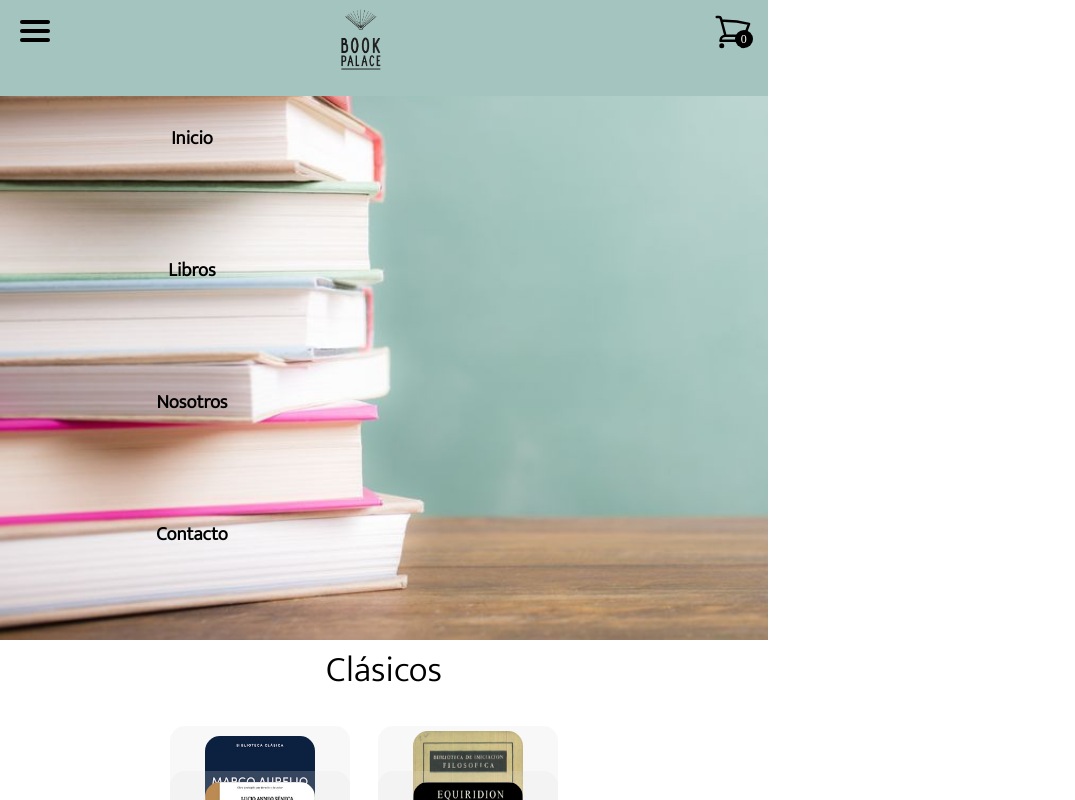
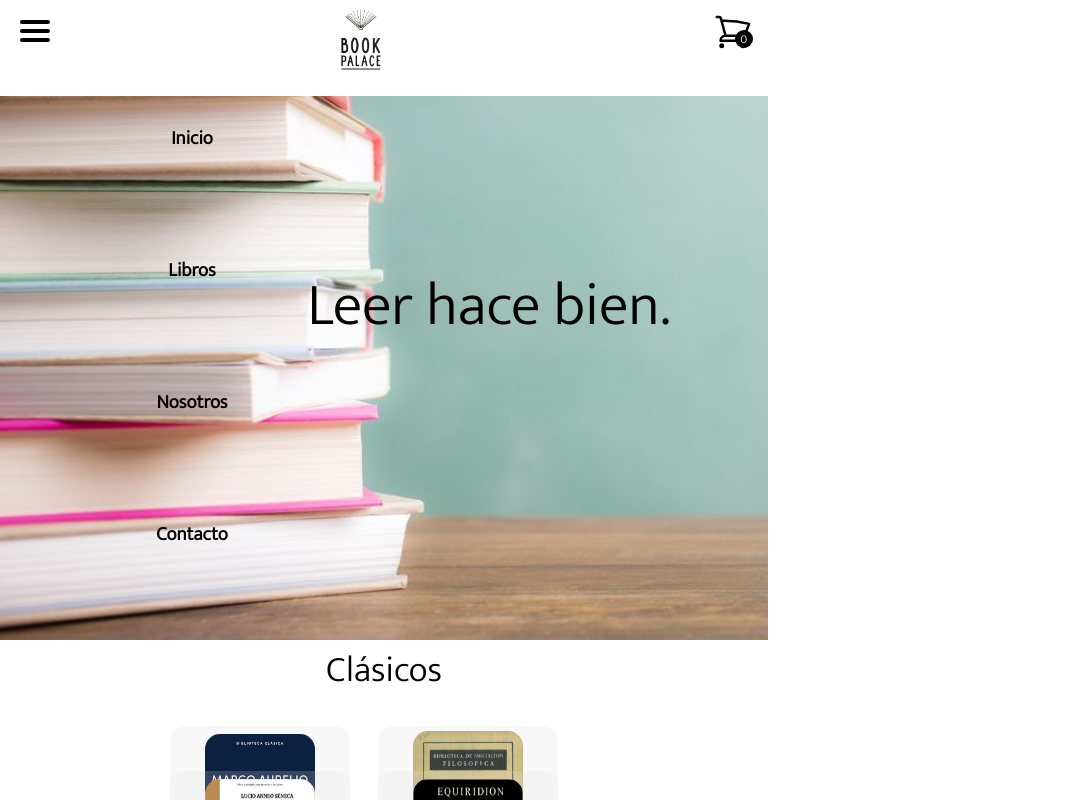
Before and after one commit to micaiann/Proyecto-React, a Next.js app: page / in a window 768 px wide. Shown: the top 800 px of the page, 1075 px wide, since content can reach past the window. Built offline with nearby package versions, Linux system fonts and the light colour scheme.

Commit message:
modificaciones inicio y css

```diff
--- a/src/pages/index.js
+++ b/src/pages/index.js
@@ -30,7 +30,8 @@ const index = () => {
 
         <main>
           {/* INICIO */}
-          <div className={styles.inicio}> </div>
+          <div className={styles.inicio}>
+            <h2>Leer hace bien.</h2> </div>
 
           {/* CLÁSICOS */}
           <div>
--- a/src/styles/Home.module.css
+++ b/src/styles/Home.module.css
@@ -1,4 +1,3 @@
-
 
 
   .card h2 {
@@ -93,6 +92,15 @@
   background-image: url(/images/Libros-Home.jpeg);
   background-size: cover;
   background-repeat: no-repeat;
+
+}
+.inicio >h2 {
+  font-size:70px;
+  font-weight: 100;
+  position: relative;
+  left: 40%;
+  top: 40%;
+
 }
 
 @media screen and (min-width: 200px) and (max-width:768px) {
@@ -104,9 +112,15 @@
     background-repeat: no-repeat;
 
   }
+  .inicio >h2 {
+    font-size:15px;
+    font-weight: 50;
+    position: relative;
+    left: 75%;
+    top: 15%;
 
 }
-
+  }
 @media screen and (min-width: 768px) and (max-width:1024px) {
 
 .inicio {
@@ -117,4 +131,14 @@
   background-repeat: no-repeat;
 
 }
+
+.inicio >h2 {
+  font-size:60px;
+  font-weight: 50;
+  position: relative;
+  left: 40%;
+  top: 40%;
+
 }
+
+  }
--- a/src/styles/globals.css
+++ b/src/styles/globals.css
@@ -21,7 +21,9 @@
 /*** Reset ***/
 * {box-sizing: border-box;
   padding: 0;
-  margin: 0 ;}
+  margin: 0 ;
+font-family: var(--first-font);}
+
 
 /*** Carrito ***/
 
@@ -233,7 +235,7 @@ a {
   align-content: center;
   height: 12%;
   width: 100%;
-  background-color: #A4C4BF;
+  background-color: #ffffff;
   z-index:99995 ;
   top:0;
 }
@@ -279,7 +281,6 @@ a {
     justify-content: space-between;
     align-content: center;
     height: 12%;
-    background-color:#A4C4BF;
     z-index:99995 ;
 
   }
@@ -290,7 +291,7 @@ a {
     left: 0;
     width: 50%;
     height: 60vh;
-    background-color: #A4C4BF;
+    background-color: #ffffff;
     display: flex;
     flex-direction: column;
     transform: translateX(-100%);
@@ -341,20 +342,19 @@ a {
     justify-content: space-between;
     align-content: center;
     height: 12%;
-    background-color:#A4C4BF;
+
 
   }
 
   .nav_menu {
     position: absolute;
     top:12vh;
-
+    background-color: #ffffff;
     left: 0;
     gap: 2rem;
     padding: 1%;
     width: 50%;
     height: 60vh;
-    background-color: #A4C4BF;
     display: flex;
     flex-direction: column;
     transform: translateX(-100%);
@@ -397,7 +397,7 @@ a {
     justify-content: space-between;
     align-content: center;
     height: 12vw;
-    background-color:#A4C4BF;
+
 
   }
 
@@ -406,7 +406,7 @@ a {
     top:12vw;
     width: 50%;
     height: 80vh;
-    background-color: #A4C4BF;
+    background-color: #ffffff;
     display: flex;
     flex-direction: column;
     transform: translateX(-100%);
@@ -959,7 +959,7 @@ a {
   position: relative;
   background-color: #A4C4BF;
   width: 100vw;
-  height: 110vh;
+  height: 90vh;
 
 
 }
```
